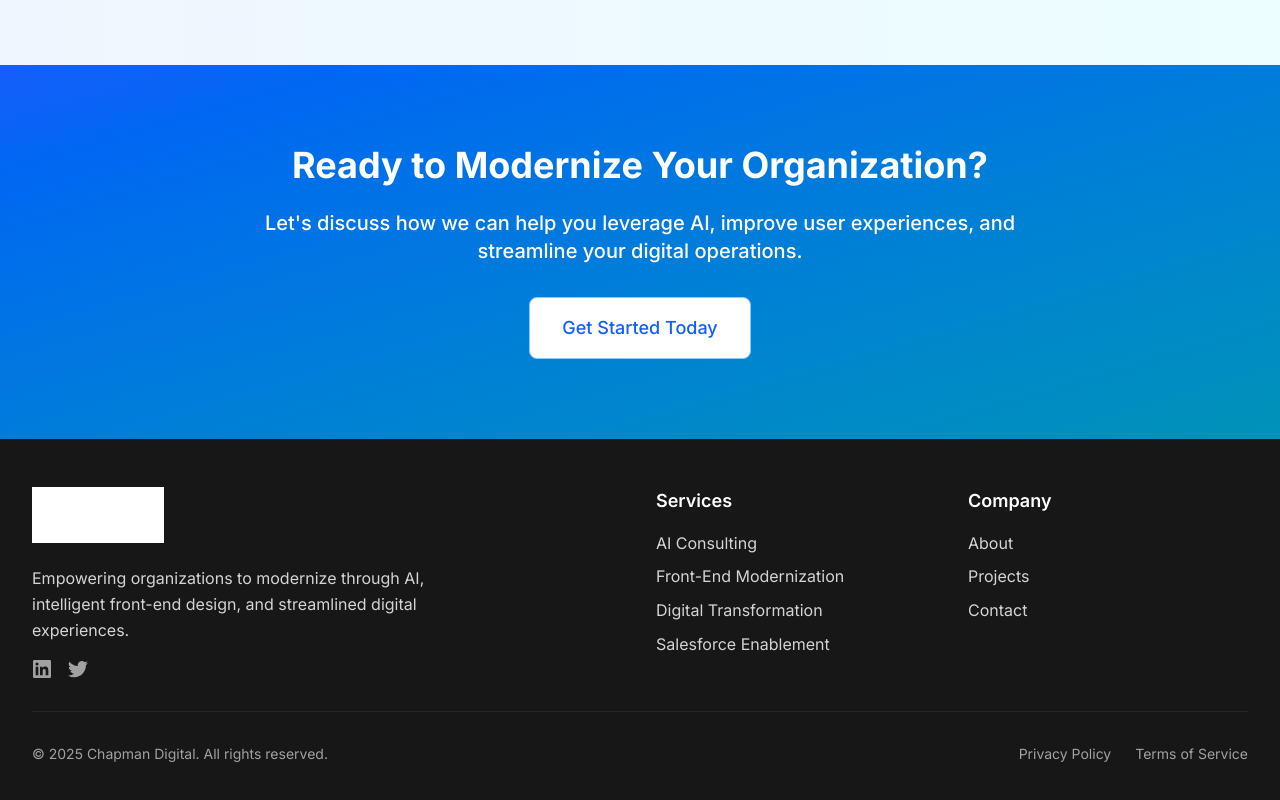
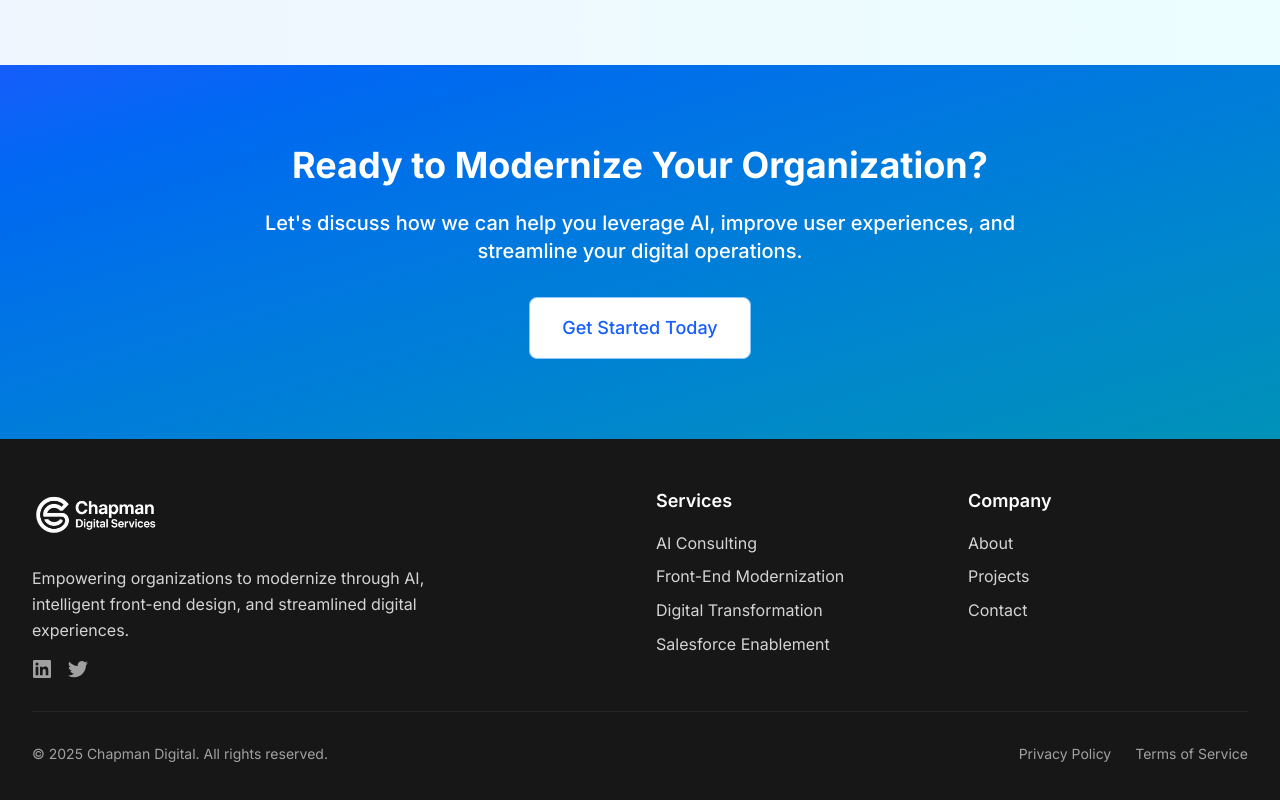
Before and after one commit to GregoryChapman/chapman-digital-website-, a Next.js app: page / in a window 1280 px wide. Shown: the part 986-1786 px from the top of the page. Built offline with nearby package versions, Linux system fonts and the light colour scheme.

Commit message:
Use white logo version in footer for better visibility

```diff
--- a/src/components/Footer.tsx
+++ b/src/components/Footer.tsx
@@ -9,10 +9,9 @@ export default function Footer() {
           <div className="col-span-1 md:col-span-2">
             <Link href="/" className="inline-block mb-4">
               <img
-                src="/images/chapman-digital-logo.png"
+                src="/images/chapman-digital-logo-white.png"
                 alt="Chapman Digital Services"
                 className="h-14 w-auto"
-                style={{ filter: 'brightness(0) invert(1)' }}
               />
             </Link>
             <p className="text-neutral-300 mb-4 max-w-md">
```
Also changed, not shown: public/images/chapman-digital-logo-white.png (added).
